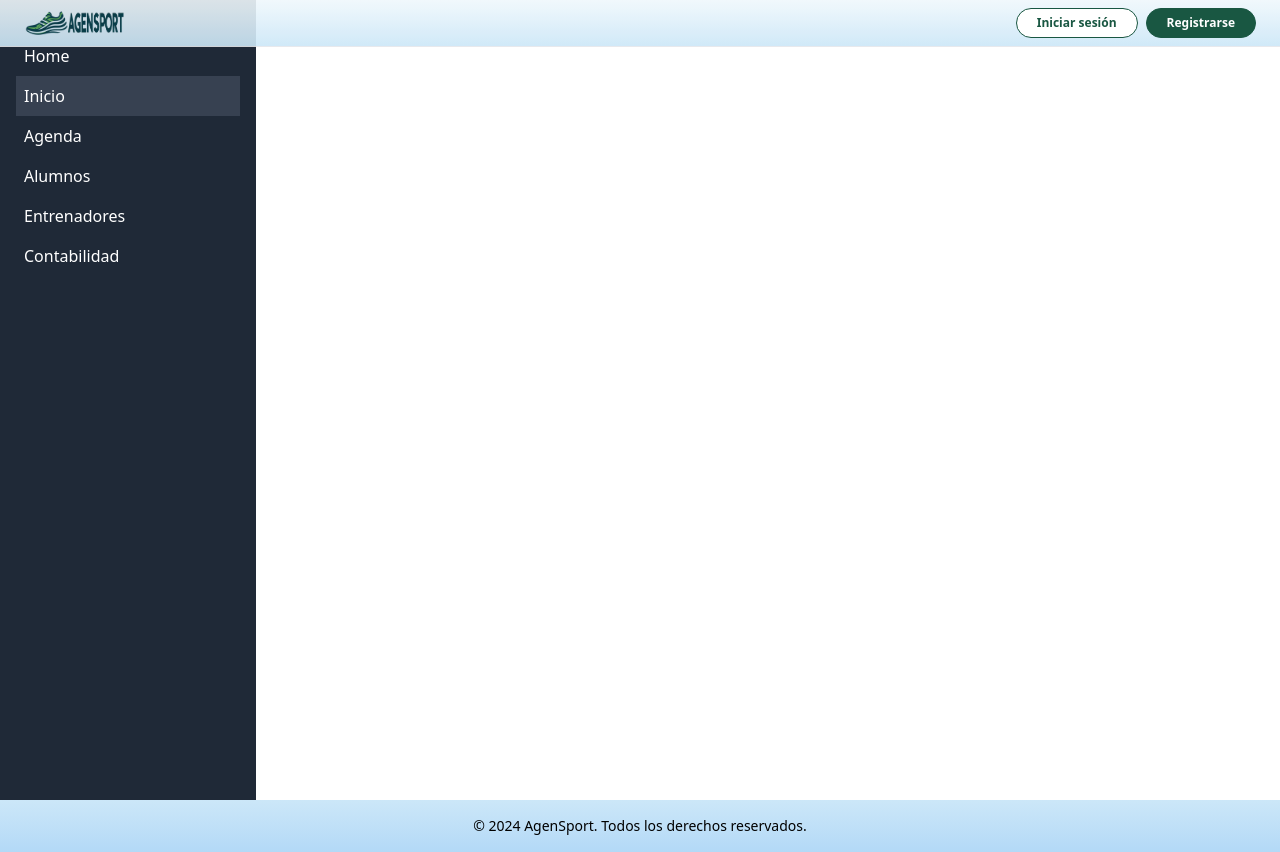
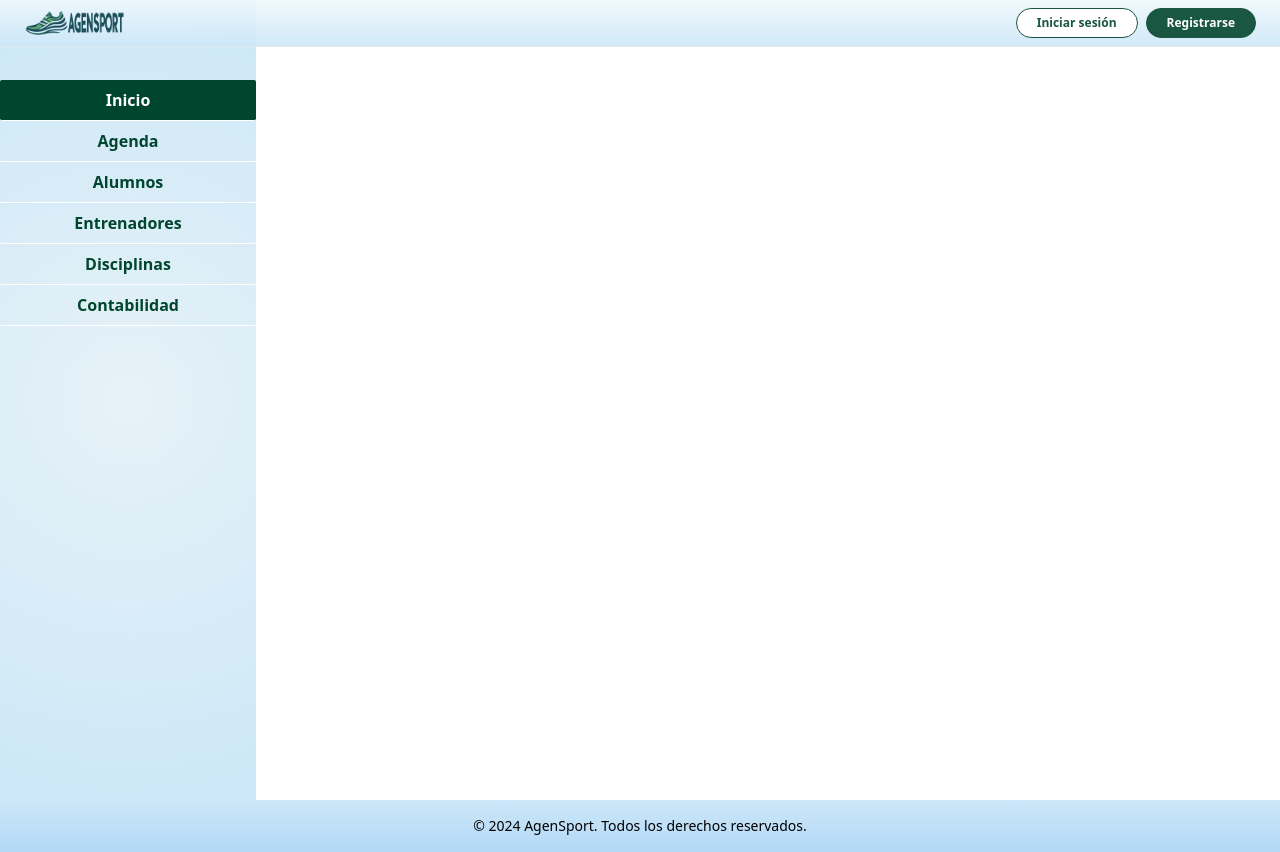
Before and after one commit to ChristianPDAG/AgenSport, a Next.js app in the folder agensport/: page /home in a window 1280 px wide. Built offline with nearby package versions, Linux system fonts and the light colour scheme.

Commit message:
mejora menu lateral admins

```diff
--- a/agensport/app/(admin-site)/accouting/page.tsx
+++ b/agensport/app/(admin-site)/accouting/page.tsx
@@ -1,8 +1,9 @@
+import FrameMenu from "@/app/components/menu-user/FrameMenu"
 
 const AccoutingPage = () => {
   return (
     <div>
-
+      <FrameMenu/>
     </div>
   )
 }
--- a/agensport/app/(admin-site)/discipline/page.tsx
+++ b/agensport/app/(admin-site)/discipline/page.tsx
@@ -1,8 +1,9 @@
+import FrameMenu from "@/app/components/menu-user/FrameMenu"
 
 const DisciplinePage = () => {
   return (
     <div>
-
+      <FrameMenu/>
     </div>
   )
 }
--- a/agensport/app/(admin-site)/schedule/page.tsx
+++ b/agensport/app/(admin-site)/schedule/page.tsx
@@ -1,8 +1,9 @@
+import FrameMenu from "@/app/components/menu-user/FrameMenu"
 
 const SchedulePage = () => {
   return (
     <div>
-
+      <FrameMenu />
     </div>
   )
 }
--- a/agensport/app/(admin-site)/trainers/page.tsx
+++ b/agensport/app/(admin-site)/trainers/page.tsx
@@ -1,8 +1,9 @@
+import FrameMenu from "@/app/components/menu-user/FrameMenu"
 
 const TrainersPage = () => {
   return (
     <div>
-
+      <FrameMenu />
     </div>
   )
 }
--- a/agensport/app/components/menu-user/FrameMenu.tsx
+++ b/agensport/app/components/menu-user/FrameMenu.tsx
@@ -3,31 +3,38 @@
 import Link from 'next/link';
 import { usePathname } from 'next/navigation';
 
-const FrameMenu: React.FC<React.PropsWithChildren<{}>> = ({ children }) => {
+interface MenuItemProps {
+  href: string;
+  label: string;
+}
+
+const MenuItem: React.FC<MenuItemProps> = ({ href, label }) => {
   const pathname = usePathname();
 
   return (
+    <Link
+      href={href}
+      className={`p-2 rounded-sm flex justify-center border-b border-white ${pathname === href ? 'bg-verde-oscuro text-white ' : ''}`}
+    >
+      {label}
+    </Link>
+  );
+};
+
+const FrameMenu: React.FC<React.PropsWithChildren<{}>> = ({ children }) => {
+  return (
     <div className="flex min-h-screen">
       {/* Sidebar */}
-      <div className="w-64 bg-gray-800 text-white flex flex-col">
-        <nav className="flex flex-col p-4 mt-5">
-          <Link href="/"
-            className={`p-2 ${pathname === '/' ? 'bg-gray-700' : ''}`}>Home</Link>
-          <Link
-            href="/home"
-            className={`p-2 ${pathname === '/home' ? 'bg-gray-700' : ''}`}>Inicio</Link>
-          <Link
-            href="/schedule"
-            className={`p-2 ${pathname === '/schedule' ? 'bg-gray-700' : ''}`}>Agenda</Link>
-          <Link
-            href="/students"
-            className={`p-2 ${pathname === '/students' ? 'bg-gray-700' : ''}`}>Alumnos</Link>
-          <Link
-            href="/trainers"
-            className={`p-2 ${pathname === '/trainers' ? 'bg-gray-700' : ''}`}>Entrenadores</Link>
-          <Link
-            href="/accouting"
-            className={`p-2 ${pathname === '/accouting' ? 'bg-gray-700' : ''}`}>Contabilidad</Link>
+      <div className="w-64 bg-content-gradient text-verde-oscuro font-semibold  flex flex-col">
+        <nav className="flex flex-col mt-20">
+          <MenuItem href="/home" label="Inicio" />
+          <MenuItem href="/schedule" label="Agenda" />
+          <MenuItem href="/students" label="Alumnos" />
+          <MenuItem href="/trainers" label="Entrenadores" />
+          <MenuItem href="/discipline" label="Disciplinas" />
+          <MenuItem href="/accouting" label="Contabilidad" />
+
+          {/* ... other menu items */}
         </nav>
       </div>
       {/* Main Content */}
```
